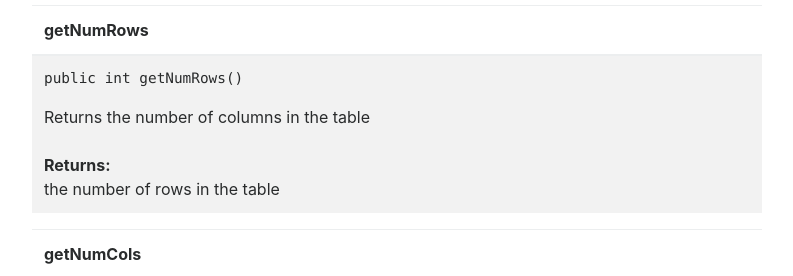
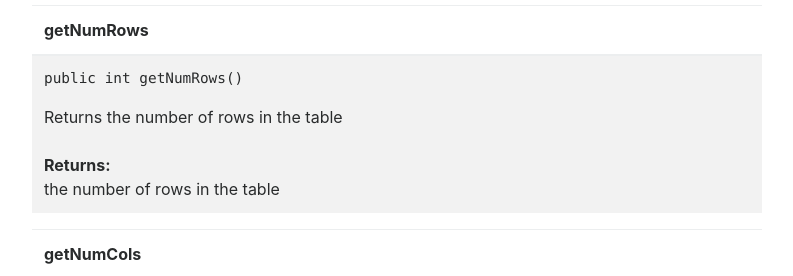
Before and after one commit to ucsd-cse8a-f18/ucsd-cse8a-f18.github.io, a Jekyll site: the page built from CSV.md, in a window 1280 px wide and 900 px high, scrolled down 1249 px. Shown: the part 153-429 px from the top of the window, without its empty margins (243-1036 px from the left). Built offline with Jekyll 4.4.1, drawn with Linux system fonts in a browser that asks for light colours; nearby versions of some CDN libraries.

Commit message:
fixed getRows description typo

```diff
--- a/CSV.md
+++ b/CSV.md
@@ -80,7 +80,7 @@ title: "Documentation for CSV.java"
   </tr>
 </thead>
 <tr>
-  <td><pre>public int getNumRows()</pre>Returns the number of columns in the table<br><br><b>Returns:</b><br>the number of rows in the table</td>
+  <td><pre>public int getNumRows()</pre>Returns the number of rows in the table<br><br><b>Returns:</b><br>the number of rows in the table</td>
 </tr>
 </table>
 
```
